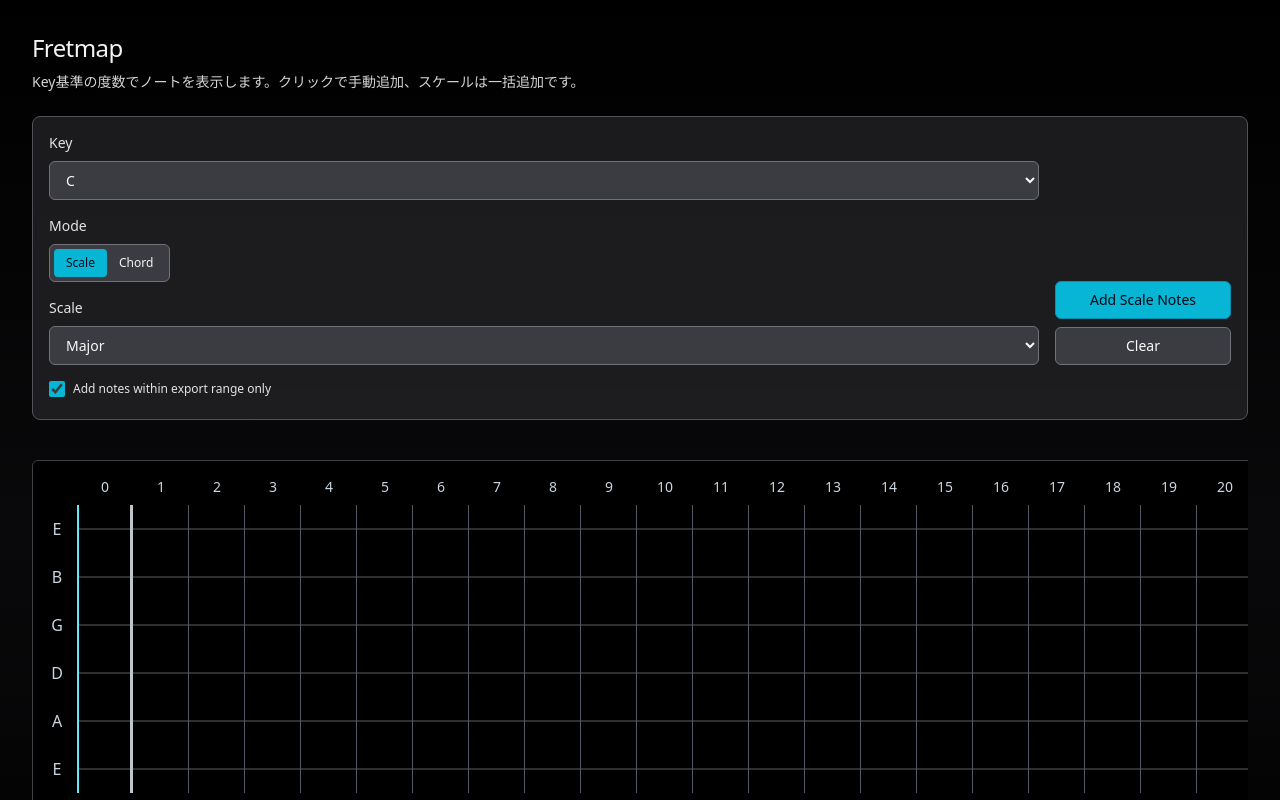
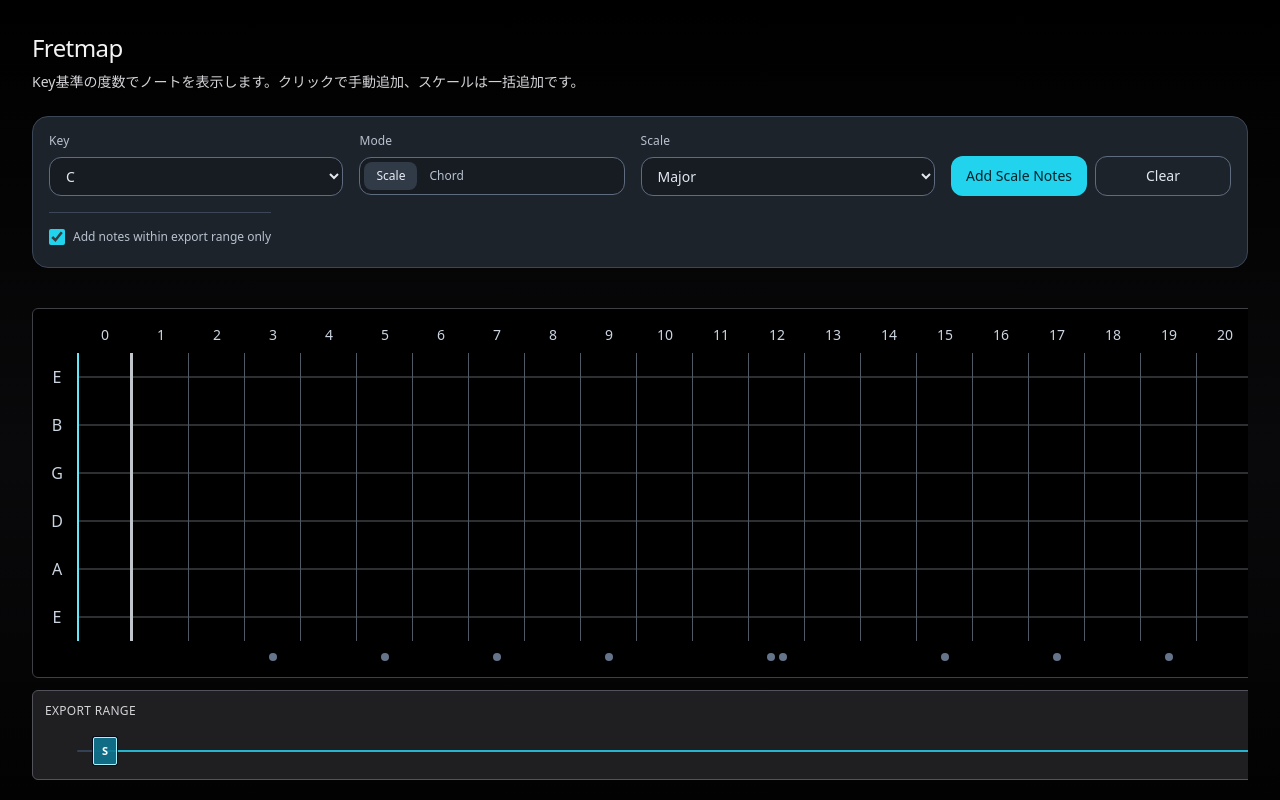
Before and after one commit to cizneeh/fretcanvas, a React (Vite) app: page / in a window 1280 px wide. Shown: the top 800 px of the page. Built offline with nearby package versions, Linux system fonts and the light colour scheme.

Commit message:
fix deisng m3に従う

```diff
--- a/src/components/ControlPanel.tsx
+++ b/src/components/ControlPanel.tsx
@@ -9,6 +9,16 @@ import {
 } from '../libs/model'
 import { useFretboardStore } from '../stores/fretboardStore'
 import { useSettingsStore } from '../stores/settingsStore'
+import {
+  m3CardClass,
+  m3CheckboxClass,
+  m3FieldLabelClass,
+  m3FilledButtonClass,
+  m3OutlinedButtonClass,
+  m3SegmentedButtonClass,
+  m3SegmentedContainerClass,
+  m3SelectClass,
+} from './ui/materialClasses'
 
 export const ControlPanel = () => {
   const {
@@ -72,21 +82,14 @@ export const ControlPanel = () => {
     { value: 'scale', label: 'Scale' },
     { value: 'chord', label: 'Chord' },
   ]
-  const interactiveSurfaceClass =
-    'rounded-md border border-zinc-500 bg-zinc-700/90 text-zinc-50 transition-colors hover:bg-zinc-600'
-  const interactiveSelectClass = `${interactiveSurfaceClass} w-full px-3 py-2 outline-none ring-cyan-500 focus:ring-2`
-  const interactiveButtonClass = `${interactiveSurfaceClass} px-4 py-2 text-sm font-medium`
-  const primaryButtonClass =
-    'rounded-md border border-cyan-600 bg-cyan-500 px-4 py-2 text-sm font-medium text-slate-950 transition hover:bg-cyan-400'
 
   return (
-    <section className="rounded-lg border border-zinc-600 bg-zinc-800/70 p-4 backdrop-blur-sm">
-      <div className="grid gap-4 lg:grid-cols-[minmax(0,1fr)_auto]">
-        <div className="space-y-4">
-          <label className="flex flex-col gap-2 text-sm">
-            <span className="text-zinc-200">Key</span>
+    <section className={`${m3CardClass} p-4`}>
+      <div className="grid gap-4 xl:grid-cols-[minmax(0,1fr)_minmax(0,0.9fr)_minmax(0,1fr)_minmax(16rem,17.5rem)]">
+        <label className="flex flex-col gap-2">
+          <span className={m3FieldLabelClass}>Key</span>
           <select
-              className={interactiveSelectClass}
+            className={m3SelectClass}
             value={keyPc}
             onChange={(event) => {
               setKeyPc(Number(event.target.value) as PitchClass)
@@ -100,19 +103,15 @@ export const ControlPanel = () => {
           </select>
         </label>
 
-          <div className="flex flex-col gap-2 text-sm">
-            <span className="text-zinc-200">Mode</span>
-            <div className="inline-flex w-fit rounded-md border border-zinc-500 bg-zinc-700/90 p-1">
+        <div className="flex flex-col gap-2">
+          <span className={m3FieldLabelClass}>Mode</span>
+          <div className={m3SegmentedContainerClass}>
             {modeOptions.map((modeOption) => (
               <button
                 key={modeOption.value}
                 type="button"
                 aria-pressed={noteLabelMode === modeOption.value}
-                  className={`rounded px-3 py-1.5 text-xs font-medium transition ${
-                    noteLabelMode === modeOption.value
-                      ? 'bg-cyan-500 text-slate-950'
-                      : 'text-zinc-100 hover:bg-zinc-600'
-                  }`}
+                className={m3SegmentedButtonClass(noteLabelMode === modeOption.value)}
                 onClick={() => {
                   setNoteLabelMode(modeOption.value)
                 }}
@@ -123,11 +122,11 @@ export const ControlPanel = () => {
           </div>
         </div>
 
-          <div className="flex flex-col gap-2 text-sm">
-            <span className="text-zinc-200">{noteLabelMode === 'scale' ? 'Scale' : 'Chord'}</span>
+        <div className="flex flex-col gap-2">
+          <span className={m3FieldLabelClass}>{noteLabelMode === 'scale' ? 'Scale' : 'Chord'}</span>
           {noteLabelMode === 'scale' ? (
             <select
-                className={interactiveSelectClass}
+              className={m3SelectClass}
               value={selectedScale ?? ''}
               onChange={(event) => {
                 const value = event.target.value as ScaleId | ''
@@ -143,7 +142,7 @@ export const ControlPanel = () => {
             </select>
           ) : (
             <select
-                className={interactiveSelectClass}
+              className={m3SelectClass}
               value={selectedChordOptionId}
               onChange={(event) => {
                 const nextId = event.target.value
@@ -160,12 +159,11 @@ export const ControlPanel = () => {
             </select>
           )}
         </div>
-        </div>
 
-        <div className="flex flex-col gap-2 lg:min-w-44 lg:justify-end">
+        <div className="grid grid-cols-2 gap-2 self-end">
           <button
             type="button"
-            className={`${primaryButtonClass} disabled:cursor-not-allowed disabled:opacity-50`}
+            className={m3FilledButtonClass}
             onClick={() => {
               if (noteLabelMode === 'scale') {
                 addScaleNotes({ fretRange })
@@ -181,16 +179,16 @@ export const ControlPanel = () => {
             {noteLabelMode === 'scale' ? 'Add Scale Notes' : 'Add Chord Tones'}
           </button>
 
-          <button type="button" className={interactiveButtonClass} onClick={clearHighlightedNotes}>
+          <button type="button" className={m3OutlinedButtonClass} onClick={clearHighlightedNotes}>
             Clear
           </button>
         </div>
       </div>
 
-      <label className="mt-4 inline-flex items-center gap-2 text-xs text-zinc-200">
+      <label className="mt-4 inline-flex items-center gap-2 border-t border-[color:var(--md-sys-color-outline-variant)] pt-4 text-xs text-[color:var(--md-sys-color-on-surface-variant)]">
         <input
           type="checkbox"
-          className="h-4 w-4 rounded border border-zinc-400 bg-zinc-700 accent-cyan-500"
+          className={m3CheckboxClass}
           checked={addScaleWithinExportRange}
           onChange={(event) => {
             setAddScaleWithinExportRange(event.target.checked)
--- /dev/null
+++ b/src/components/ui/materialClasses.ts
@@ -0,0 +1,42 @@
+export const m3CardClass =
+  'rounded-[var(--md-shape-lg)] border border-[color:var(--md-sys-color-outline-variant)] bg-[color:var(--md-sys-color-surface-container)] shadow-[var(--md-elevation-1)]'
+
+export const m3CardElevatedClass =
+  'rounded-[var(--md-shape-lg)] border border-[color:var(--md-sys-color-outline)] bg-[color:var(--md-sys-color-surface-container-high)] shadow-[var(--md-elevation-2)]'
+
+export const m3FieldLabelClass =
+  'text-xs font-medium tracking-[0.01em] text-[color:var(--md-sys-color-on-surface-variant)]'
+
+export const m3SelectClass =
+  'm3-state-surface m3-focus-ring w-full rounded-[var(--md-shape-md)] border border-[color:var(--md-sys-color-outline)] bg-[color:var(--md-sys-color-surface-container-low)] px-3 py-2 text-sm text-[color:var(--md-sys-color-on-surface)] outline-none'
+
+export const m3InputClass =
+  'm3-state-surface m3-focus-ring w-full rounded-[var(--md-shape-md)] border border-[color:var(--md-sys-color-outline)] bg-[color:var(--md-sys-color-surface-container-low)] px-3 py-2 text-sm text-[color:var(--md-sys-color-on-surface)] outline-none'
+
+export const m3ButtonBaseClass =
+  'm3-focus-ring min-h-10 rounded-[var(--md-shape-md)] border px-3 py-2 text-sm font-medium transition-colors duration-150'
+
+export const m3FilledButtonClass = `${m3ButtonBaseClass} m3-state-primary border-transparent bg-[color:var(--md-sys-color-primary)] text-[color:var(--md-sys-color-on-primary)] disabled:cursor-not-allowed disabled:opacity-50`
+
+export const m3TonalButtonClass = `${m3ButtonBaseClass} m3-state-tonal border-transparent bg-[color:var(--md-sys-color-secondary-container)] text-[color:var(--md-sys-color-on-secondary-container)] disabled:cursor-not-allowed disabled:opacity-50`
+
+export const m3OutlinedButtonClass = `${m3ButtonBaseClass} m3-state-surface border-[color:var(--md-sys-color-outline)] bg-transparent text-[color:var(--md-sys-color-on-surface)] disabled:cursor-not-allowed disabled:opacity-50`
+
+export const m3SegmentedContainerClass =
+  'inline-flex rounded-[var(--md-shape-md)] border border-[color:var(--md-sys-color-outline)] bg-[color:var(--md-sys-color-surface-container-low)] p-1'
+
+export const m3SegmentedButtonClass = (isActive: boolean) =>
+  `rounded-[calc(var(--md-shape-md)-4px)] px-3 py-1.5 text-xs font-medium transition-colors ${
+    isActive
+      ? 'bg-[color:var(--md-sys-color-secondary-container)] text-[color:var(--md-sys-color-on-secondary-container)]'
+      : 'm3-state-surface text-[color:var(--md-sys-color-on-surface-variant)]'
+  }`
+
+export const m3CheckboxClass =
+  'h-4 w-4 rounded-[var(--md-shape-sm)] border border-[color:var(--md-sys-color-outline)] bg-[color:var(--md-sys-color-surface-container-low)] accent-[color:var(--md-sys-color-primary)]'
+
+export const m3MenuContainerClass =
+  'fixed z-50 min-w-[196px] rounded-[var(--md-shape-md)] border border-[color:var(--md-sys-color-outline-variant)] bg-[color:var(--md-sys-color-surface-container-high)] p-1 shadow-[var(--md-elevation-3)]'
+
+export const m3MenuItemClass =
+  'm3-state-surface flex min-h-10 w-full items-center justify-between rounded-[var(--md-shape-sm)] px-3 py-2 text-left text-sm text-[color:var(--md-sys-color-on-surface)]'
--- a/src/index.css
+++ b/src/index.css
@@ -8,11 +8,92 @@
   text-rendering: optimizeLegibility;
   -webkit-font-smoothing: antialiased;
   -moz-osx-font-smoothing: grayscale;
+
+  --md-sys-color-surface: #0f1217;
+  --md-sys-color-surface-container-low: #171c23;
+  --md-sys-color-surface-container: #1d232b;
+  --md-sys-color-surface-container-high: #252c35;
+  --md-sys-color-on-surface: #e2e8f0;
+  --md-sys-color-on-surface-variant: #b8c1ce;
+  --md-sys-color-outline: #5f6b7e;
+  --md-sys-color-outline-variant: #3b4657;
+  --md-sys-color-primary: #22d3ee;
+  --md-sys-color-on-primary: #05232a;
+  --md-sys-color-primary-container: #0b5a68;
+  --md-sys-color-on-primary-container: #d6f7ff;
+  --md-sys-color-secondary-container: #313a47;
+  --md-sys-color-on-secondary-container: #e8edf6;
+  --md-shape-sm: 8px;
+  --md-shape-md: 12px;
+  --md-shape-lg: 16px;
+  --md-elevation-1: 0 1px 2px rgba(0, 0, 0, 0.32);
+  --md-elevation-2: 0 4px 12px rgba(0, 0, 0, 0.28);
+  --md-elevation-3: 0 12px 24px rgba(0, 0, 0, 0.34);
+  --md-state-hover-opacity: 0.08;
+  --md-state-pressed-opacity: 0.12;
 }
 
 body {
   margin: 0;
   min-width: 320px;
+  background: var(--md-sys-color-surface);
+  color: var(--md-sys-color-on-surface);
+}
+
+@layer components {
+  .m3-focus-ring {
+    outline: none;
+  }
+
+  .m3-focus-ring:focus-visible {
+    box-shadow: 0 0 0 2px color-mix(in srgb, var(--md-sys-color-primary) 72%, transparent);
+  }
+
+  .m3-state-surface {
+    transition:
+      background-color 160ms ease,
+      border-color 160ms ease;
+  }
+
+  .m3-state-surface:hover {
+    background-color: color-mix(
+      in srgb,
+      var(--md-sys-color-on-surface) calc(var(--md-state-hover-opacity) * 100%),
+      transparent
+    );
+  }
+
+  .m3-state-surface:active {
+    background-color: color-mix(
+      in srgb,
+      var(--md-sys-color-on-surface) calc(var(--md-state-pressed-opacity) * 100%),
+      transparent
+    );
+  }
+
+  .m3-state-primary {
+    transition: background-color 160ms ease;
+  }
+
+  .m3-state-primary:hover {
+    background-color: color-mix(in srgb, var(--md-sys-color-primary) 84%, white 16%);
+  }
+
+  .m3-state-primary:active {
+    background-color: color-mix(in srgb, var(--md-sys-color-primary) 82%, black 18%);
+  }
+
+  .m3-state-tonal {
+    transition: background-color 160ms ease;
+  }
+
+  .m3-state-tonal:hover {
+    background-color: color-mix(in srgb, var(--md-sys-color-secondary-container) 88%, white 12%);
+  }
+
+  .m3-state-tonal:active {
+    background-color: color-mix(in srgb, var(--md-sys-color-secondary-container) 82%, black 18%);
+  }
 }
 
 .range-thumb::-webkit-slider-thumb {
@@ -21,8 +102,8 @@ body {
   width: 14px;
   height: 14px;
   border-radius: 9999px;
-  background: #22d3ee;
-  border: 1px solid #e0f2fe;
+  background: var(--md-sys-color-primary);
+  border: 1px solid color-mix(in srgb, var(--md-sys-color-primary) 40%, white 60%);
   box-shadow: 0 0 0 2px rgba(0, 0, 0, 0.6);
   cursor: pointer;
 }
@@ -31,8 +112,8 @@ body {
   width: 14px;
   height: 14px;
   border-radius: 9999px;
-  background: #22d3ee;
-  border: 1px solid #e0f2fe;
+  background: var(--md-sys-color-primary);
+  border: 1px solid color-mix(in srgb, var(--md-sys-color-primary) 40%, white 60%);
   box-shadow: 0 0 0 2px rgba(0, 0, 0, 0.6);
   cursor: pointer;
 }
```
Also changed, not shown: src/components/ExportPanel.tsx (+19 -13 lines), src/components/ExportSettingsSection.tsx (+25 -15 lines), src/components/NoteContextMenu.tsx (+12 -7 lines). Lines whose indentation alone changed are shown as unchanged.
